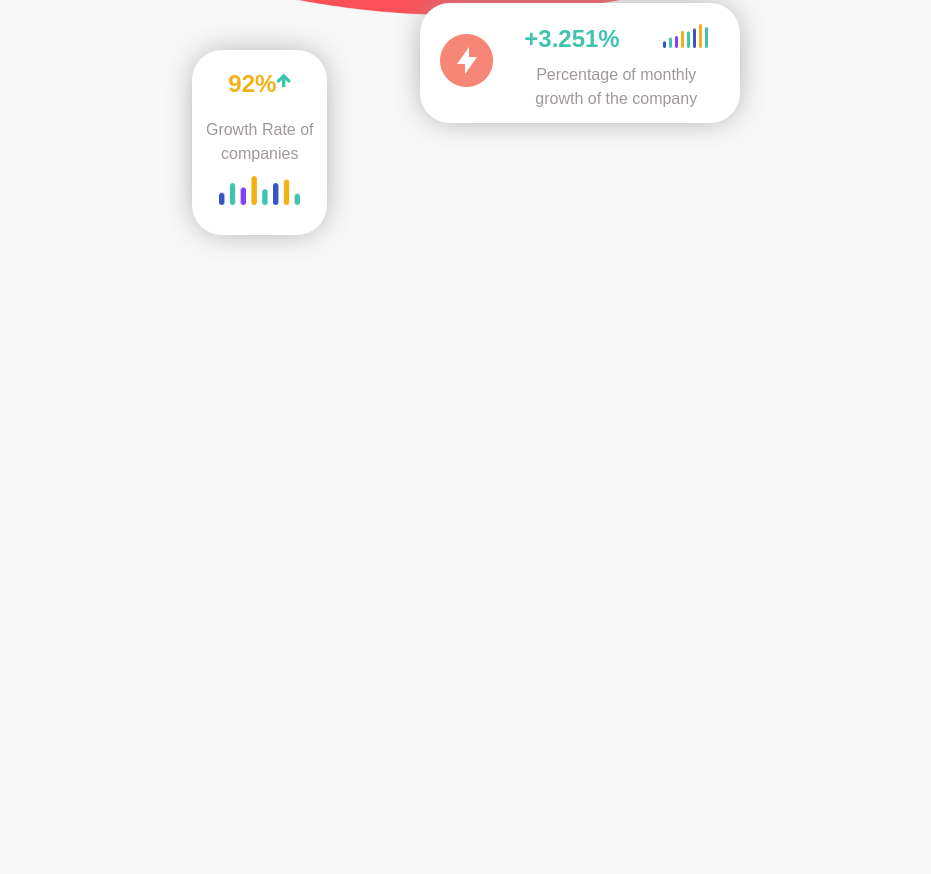
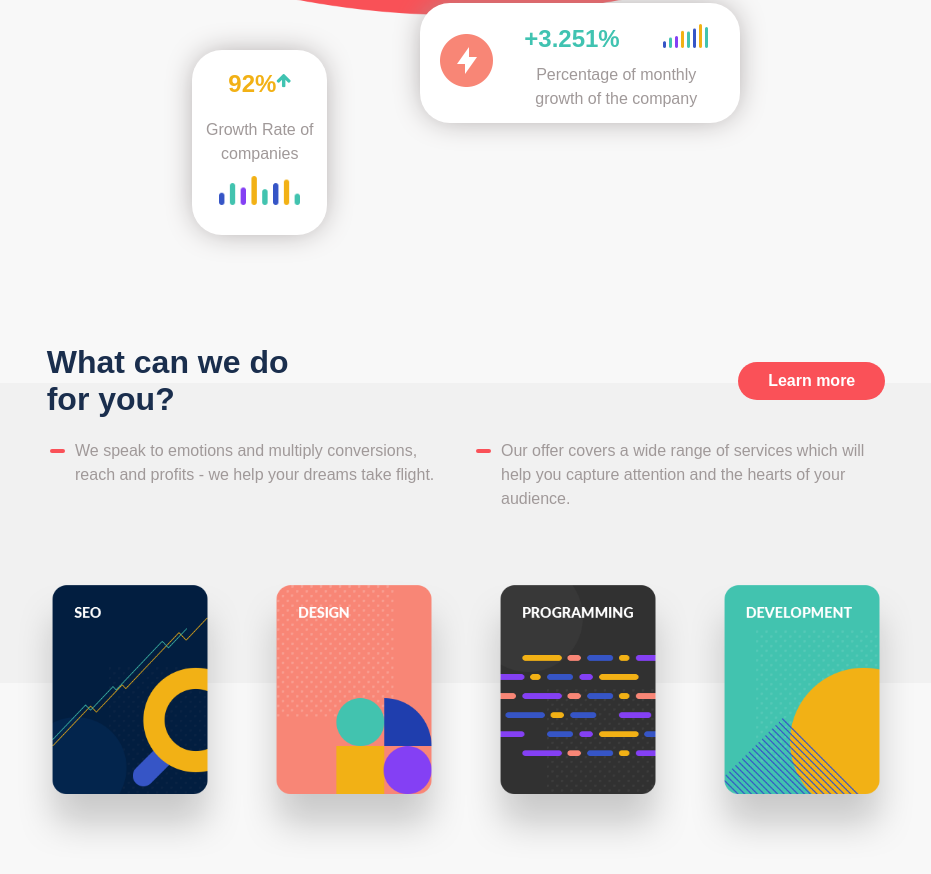
Before and after one commit to Shadab420/kallyas-agency, a plain HTML site: page index.html in a window 1280 px wide. Shown: the part 418-1292 px from the top of the page, without its empty margins (174-1105 px from the left). Before the commit the page ends 800 px from the top, so only its background shows below. Drawn offline with Linux system fonts and the light colour scheme.

Commit message:
added services section

```diff
--- a/index.html
+++ b/index.html
@@ -81,6 +81,37 @@
 			</div>
 		</section>
 
+		<!-- Services section -->
+
+		<section class="services" id="services">
+
+			<div class="services-bg"></div>
+
+			<div class="services-content">
+
+				<div class="services-heading">
+					<h1>What can we do for you?</h1>
+					<a href="/" class="btn-1">Learn more</a>
+				</div>
+
+				<ul class="services-description">
+					<li>
+						<span></span><p>We speak to emotions and multiply conversions, reach and profits - we help your dreams take flight.</p>
+					</li>
+					<li>
+						<span></span><p>Our offer covers a wide range of services which will help you capture attention and the hearts of your audience.</p>
+					</li>
+				</ul>
+
+				<div class="services-images">
+					<img src="assets/images/our-work/seo-card.png" alt="SEO">
+					<img src="assets/images/our-work/design-card.png" alt="Design">
+					<img src="assets/images/our-work/programming-card.png" alt="Programming">
+					<img src="assets/images/our-work/development-card.png" alt="Development">
+				</div>
+			</div>
+		</section>
+
 		<script src="js/main.js"></script>
 		<script src="vendor/js/html5shiv.min.js"></script>
 		<script src="vendor/js/mixitup.min.js"></script>
--- a/sass/components/_hero-section.scss
+++ b/sass/components/_hero-section.scss
@@ -1,6 +1,6 @@
 .hero {
     background-image: url('../../assets/images/header/header-bg.png');
-    height: 100vh;
+    height: fit-content;
     width: 100%;
     background-size: contain;
     background-repeat: no-repeat;
--- /dev/null
+++ b/sass/components/_services-section.scss
@@ -0,0 +1,71 @@
+.services {
+    height: fit-content;
+
+    .services-bg {
+        width: 90%;
+        height: 300px;
+        margin-top: 100px;
+        background-color: #F1F1F1;
+        border-radius: 20px;
+    }
+
+    .services-content {
+
+        margin-top: -360px;
+
+        .services-heading {
+            display: flex;
+            justify-content: space-around;
+            align-items: center;
+
+            h1 {
+                color: $navy-blue;
+                width: 250px;
+            }
+        }
+
+        .services-description {
+            display: grid;
+            grid-template-columns: 1fr 1fr;
+            grid-column-gap: 20px;
+            justify-content: space-around;
+            color: $light-gray2;
+            width: 65%;
+            margin: auto;
+
+            li{
+                display: flex;
+
+                span {
+
+                    &:before {
+                        display: inline-block;
+                        content: "";
+                        border-top: .3rem solid $primary;
+                        width: 15px;
+                        border-radius: 20px;
+                        margin-right: 10px;
+                    }
+
+                }
+
+                p {
+                    line-height: 1.5;
+                }
+            }
+
+        }
+
+        .services-images {
+            display: grid;
+            grid-template-columns: 1fr 1fr 1fr 1fr;
+            width: 70%;
+            margin: 70px auto;
+
+            img {
+                width: 100%;
+                margin: auto;
+            }
+        }
+    }
+}
--- /dev/null
+++ b/sass/partials/_button-styles.scss
@@ -0,0 +1,15 @@
+.btn-1{
+    background-color: $primary;
+    color: $white;
+    padding: 10px 30px;
+    border-radius: 20px;
+    font-weight: bold;
+}
+
+.btn-2{
+    background-color: $white;
+    color: $primary;
+    padding: 10px 30px;
+    border-radius: 20px;
+    font-weight: bold;
+}
--- a/sass/partials/_variables.scss
+++ b/sass/partials/_variables.scss
@@ -3,4 +3,6 @@ $light-gray: #EEE;
 $light-gray2: #a09999;
 $white: #FFF;
 $brown: #F2B115;
-$paste: #40C3B1
+$paste: #40C3B1;
+$primary: #FA5158;
+$navy-blue: #1A2E4D;
--- a/sass/style.scss
+++ b/sass/style.scss
@@ -1,5 +1,7 @@
 @import './partials/resets';
 @import './partials/variables';
+@import './partials/button-styles';
 
 @import './components/header';
 @import './components/hero-section';
+@import './components/services-section';
```
Also changed, not shown: css/style.css, 1 other file.
